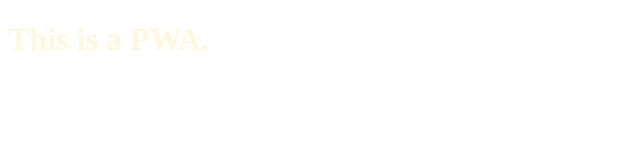
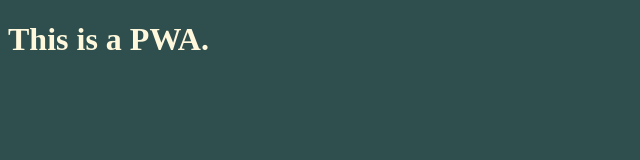
Before and after one commit to Itandcoder/pwa, a plain HTML site: page index.html in a window 1280 px wide. Shown: the whole page, without its empty margins (0-640 px from the left). Drawn offline with Linux system fonts and the light colour scheme.

Commit message:
Update style.css

```diff
--- a/style.css
+++ b/style.css
@@ -1,4 +1,4 @@
 body {
-  backgroud-color: darkslategray;
+  background-color: darkslategray;
   color: cornsilk;
 }
```
